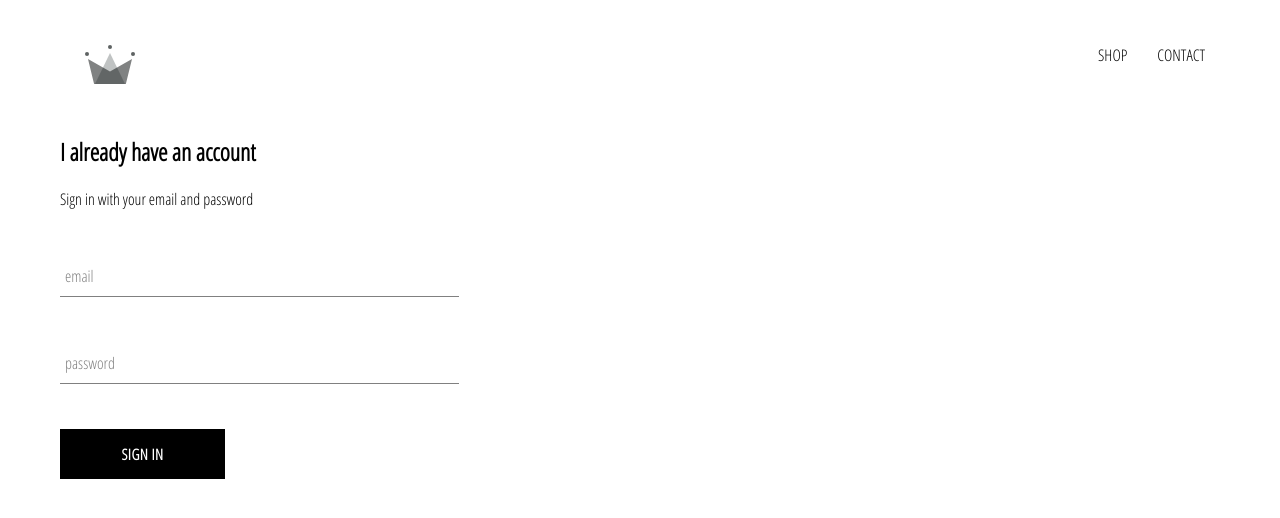
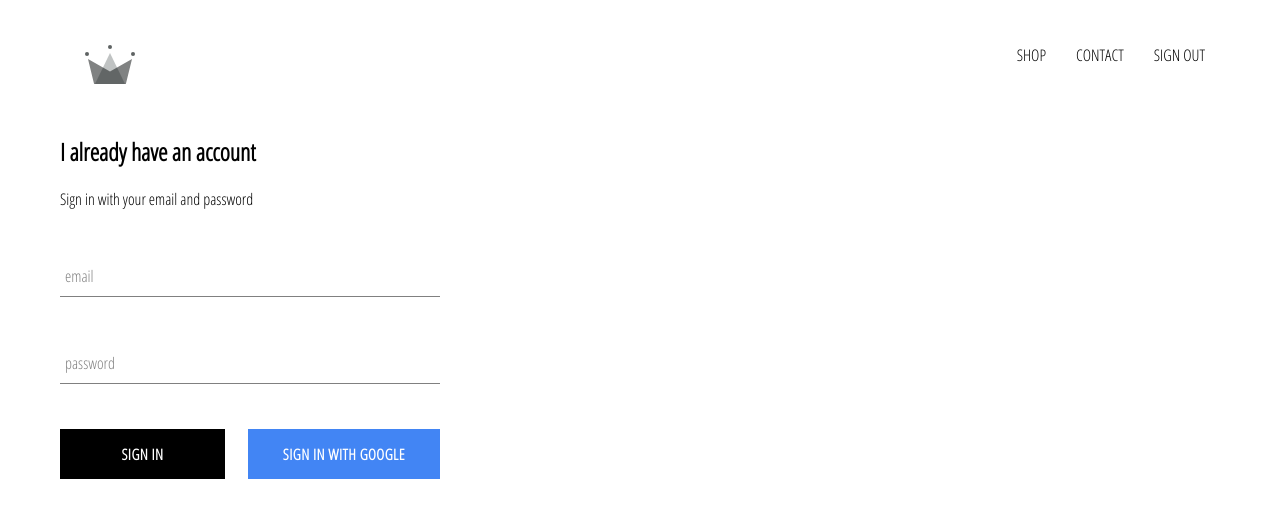
Before and after one commit to herbieduah/crwn-clothing, a React (Create React App) app: page /signin in a window 1280 px wide. Shown: the top 518 px of the page. Built offline with nearby package versions, Linux system fonts and the light colour scheme; no server answers.

Commit message:
integrated firebase and adding authentication

```diff
--- a/package.json
+++ b/package.json
@@ -6,9 +6,12 @@
     "@testing-library/jest-dom": "^4.2.4",
     "@testing-library/react": "^9.3.2",
     "@testing-library/user-event": "^7.1.2",
+    "firebase": "^7.14.1",
     "node-sass": "^4.13.1",
     "react": "^16.13.1",
     "react-dom": "^16.13.1",
+    "react-router": "^5.1.2",
+    "react-router-dom": "^5.1.2",
     "react-scripts": "3.4.1"
   },
   "scripts": {
--- a/src/App.css
+++ b/src/App.css
@@ -7,3 +7,7 @@
     text-decoration: none;
     color: black;
 }
+
+* {
+    box-sizing: border-box;
+}
--- a/src/App.js
+++ b/src/App.js
@@ -7,11 +7,35 @@
 import ShopPage from "./pages/shop/shop.component";
 import SignInAndSignUpPage from "./pages/sign-in-and-sign-up/sign-in-and-sign-up.component";
 import Header from "./components/header/header.component";
+import { auth } from "./firebase/firebase.utils.js";
 
-function App() {
+class App extends React.Component {
+  constructor() {
+    super();
+
+    this.state = {
+      currentUser: null,
+    };
+  }
+
+  unsubscribeFromAuth = null;
+
+  componentDidMount() {
+    this.unsubscribeFromAuth = auth.onAuthStateChanged((user) => {
+      this.setState({ currentUser: user });
+
+      console.log(user);
+    });
+  }
+
+  componentWillUnmount() {
+    this.unsubscribeFromAuth();
+  }
+
+  render() {
     return (
       <div>
-      <Header />
+        <Header currentUser={this.state.currentUser} />
         <Switch>
           <Route exact path="/" component={HomePage} />
           <Route path="/shop" component={ShopPage} />
@@ -20,5 +44,6 @@
       </div>
     );
   }
+}
 
 export default App;
--- a/src/components/custom-button/custom-buttom.styles.scss
+++ b/src/components/custom-button/custom-buttom.styles.scss
@@ -19,4 +19,14 @@
     color: black;
     border: 1px solid black;
   }
+
+  &.google-sign-in {
+    background-color: #4285f4;
+    color: white;
+
+    &:hover {
+      background-color: #357ae8;
+      border: none;
     }
+  }
+}
--- a/src/components/custom-button/custom-button.component.jsx
+++ b/src/components/custom-button/custom-button.component.jsx
@@ -2,8 +2,11 @@
 
 import './custom-buttom.styles.scss';
 
-const CustomButton = ({ children, ...otherProps }) => (
-  <button className='custom-button' {...otherProps}>
+const CustomButton = ({ children, isGoogleSignIn, ...otherProps }) => (
+  <button
+    className={`${isGoogleSignIn ? 'google-sign-in' : ''} custom-button`}
+    {...otherProps}
+  >
     {children}
   </button>
 );
--- a/src/components/header/header.component.jsx
+++ b/src/components/header/header.component.jsx
@@ -1,11 +1,13 @@
 import React from 'react';
 import { Link } from 'react-router-dom';
+
+import {auth } from '../../firebase/firebase.utils';
 
 import { ReactComponent as Logo } from '../../assets/crown.svg';
 
 import './header.styles.scss';
 
-const Header = () => (
+const Header = ({currentUser}) => (
   <div className='header'>
     <Link className='logo-container' to='/'>
       <Logo className='logo' />
@@ -17,6 +19,12 @@
       <Link className='option' to='/shop'>
         CONTACT
       </Link>
+      {
+        currentUser ?
+        <div className="option" onClick={()=> auth.signOut()}>SIGN OUT</div>
+        :
+        <Link className="option" to="/signin">SIGN OUT</Link>
+      }
     </div>
   </div>
 );
--- a/src/components/header/header.styles.scss
+++ b/src/components/header/header.styles.scss
@@ -20,6 +20,7 @@
 
       .option {
         padding: 10px 15px;
+        cursor: pointer;
       }
     }
   }
--- a/src/components/sign-in/sign-in.component.jsx
+++ b/src/components/sign-in/sign-in.component.jsx
@@ -2,6 +2,8 @@
 
 import FormInput from '../form-input/form-input.component';
 import CustomButton from '../custom-button/custom-button.component';
+
+import { signInWithGoogle } from '../../firebase/firebase.utils';
 
 import './sign-in.styles.scss';
 
@@ -50,7 +52,10 @@
             label='password'
             required
           />
-          <CustomButton type='submit'> Sign in </CustomButton>
+          <div className="buttons">
+            <CustomButton type='submit'> Sign in </CustomButton>
+            <CustomButton type='submit' onClick={signInWithGoogle} isGoogleSignIn> Sign in with Google</CustomButton>
+          </div>
         </form>
       </div>
     );
--- a/src/components/sign-in/sign-in.styles.scss
+++ b/src/components/sign-in/sign-in.styles.scss
@@ -1,5 +1,14 @@
 .sign-in {
-    width: 30vw;
+    width: 380px;
     display: flex;
     flex-direction: column;
-}
+
+    .title {
+      margin: 10px 0;
+    }
+
+    .buttons {
+      display: flex;
+      justify-content: space-between;
+    }
+  }
--- /dev/null
+++ b/src/firebase/firebase.utils.js
@@ -0,0 +1,25 @@
+import firebase from "firebase/app";
+import "firebase/firestore";
+import "firebase/auth";
+
+const config = {
+  apiKey: "AIzaSyATN20o1XDcZQ_dt4-VGZw88-E0G47L1B8",
+  authDomain: "crwn-db-2db40.firebaseapp.com",
+  databaseURL: "https://crwn-db-2db40.firebaseio.com",
+  projectId: "crwn-db-2db40",
+  storageBucket: "crwn-db-2db40.appspot.com",
+  messagingSenderId: "252700060643",
+  appId: "1:252700060643:web:277171aba310e909b94ed6",
+  measurementId: "G-3YBJ2NSTJK",
+};
+
+firebase.initializeApp(config);
+
+export const auth = firebase.auth();
+export const firestore = firebase.firestore();
+
+const provider = new firebase.auth.GoogleAuthProvider();
+provider.setCustomParameters({ prompt: "select_account" });
+export const signInWithGoogle = () => auth.signInWithPopup(provider);
+
+export default firebase;
```
Also changed, not shown: 1 other file (tests, documents, lock files or other folders). Lines whose indentation alone changed are shown as unchanged.
